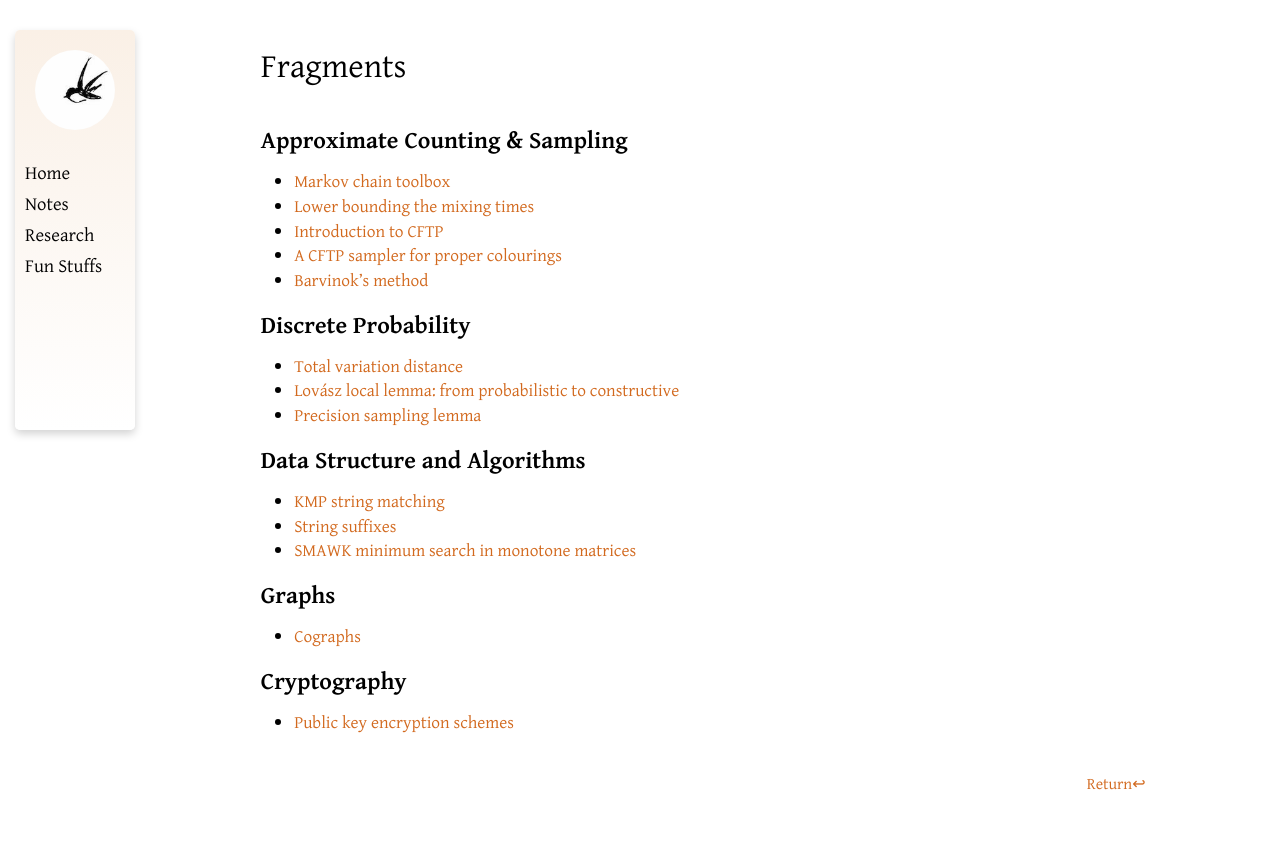
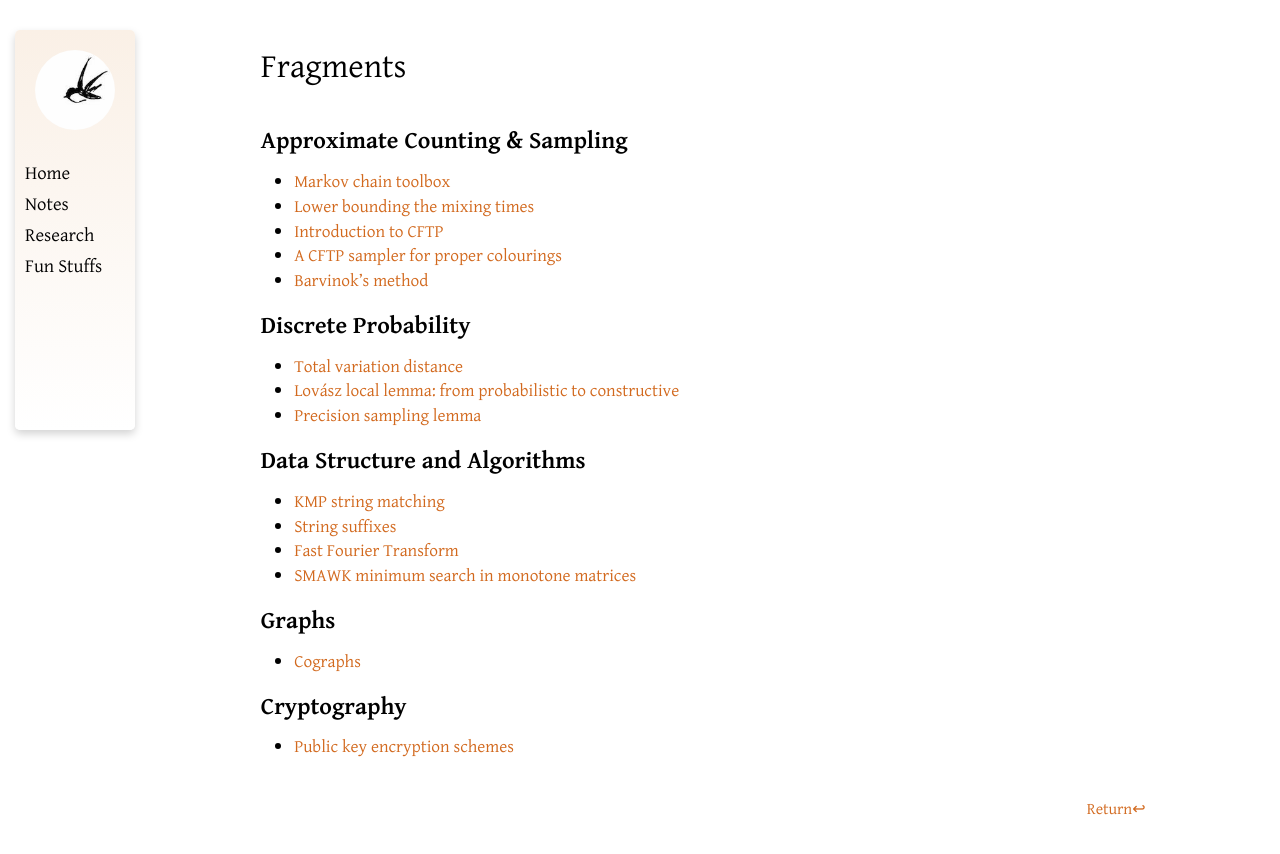
Before and after one commit to YanhengWang/yanhengwang.github.io, a Jekyll site: the page built from notes/fragments/index.md, in a window 1280 px wide. Shown: the top 854 px of the page. Built offline with Jekyll 4.4.1, drawn with Linux system fonts in a browser that asks for light colours.

Commit message:
add note on FFT

```diff
--- a/notes/fragments/index.md
+++ b/notes/fragments/index.md
@@ -22,6 +22,7 @@ about: "Short expositions on various topics. Fit for a rainy afternoon."
 
 - [KMP string matching](./KMP.pdf)
 - [String suffixes](./suffix-array.pdf)
+- [Fast Fourier Transform](./FFT.pdf)
 - [SMAWK minimum search in monotone matrices](./SMAWK.pdf)
 
 # Graphs
```
Also changed, not shown: 1 other file.
